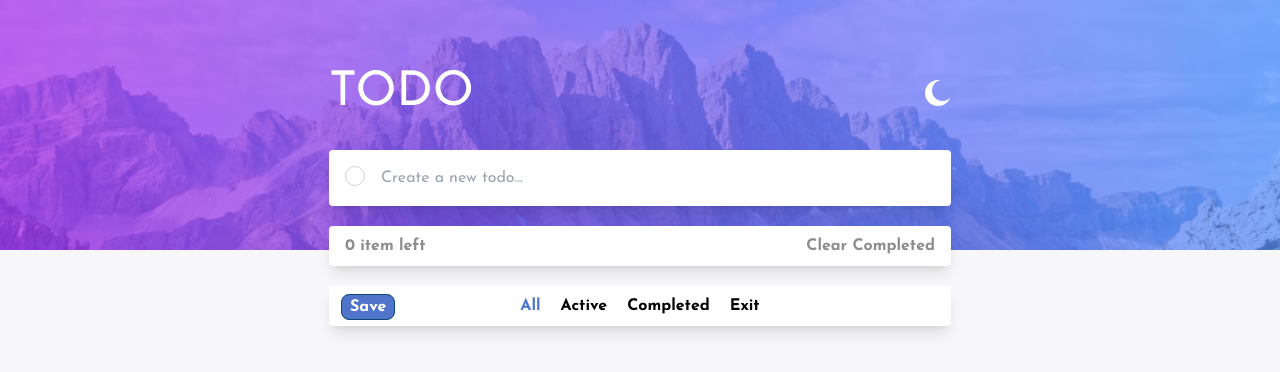
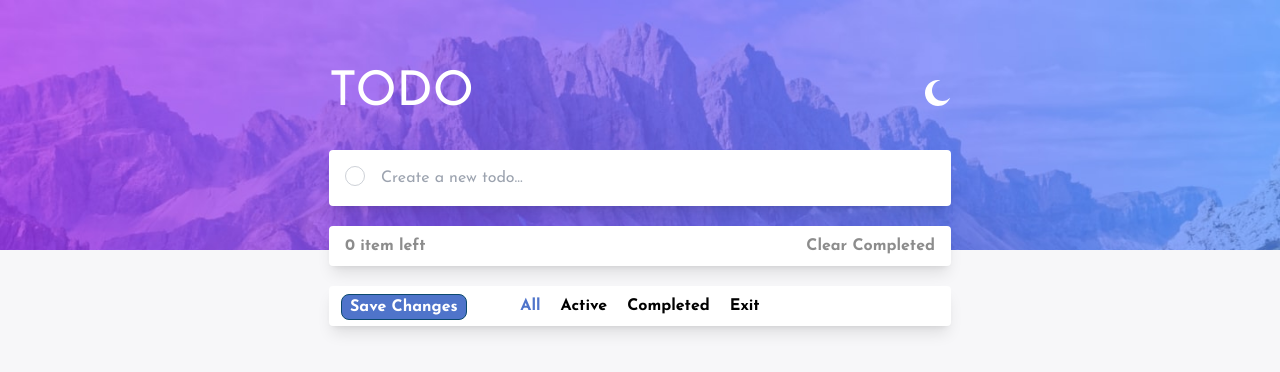
Before and after one commit to alcias4/todo-app, a Next.js app: page /task in a window 1280 px wide. Shown: the top 372 px of the page. Built offline with nearby package versions, Linux system fonts and the light colour scheme.

Commit message:
arreglos

```diff
--- a/src/app/api/users/route.ts
+++ b/src/app/api/users/route.ts
@@ -13,10 +13,9 @@ export async function POST (request:NextRequest) {
   const  res =await prisma.user.findUnique({
     where: {
       email:data.email,
-      password:data.password
     }
   })
-  if (res) {
+  if (res && res.password === data.password) {
     const listTask = await prisma.nota.findMany({
       where: {
         notaId: Number(res.id)
--- a/src/components/TasksList.tsx
+++ b/src/components/TasksList.tsx
@@ -62,7 +62,7 @@ const TasksList: React.FC<Props>  = ({listTask,deleteNote, notesActives, noteCom
 
 
       <section className="absolute flex p-2 w-full rounded -bottom-[60px] dark:bg-[#25273c] justify-end gap-5 dark:text-[#555675] font-bold bg-[#ffffff] shadow-lg desk:justify-center">
-      <button onClick={() => saveChances()} type="button"  className="text-white ease-in duration-200  hover:bg-opacity-50 left-[12px] absolute border bg-[#4f74ca] border-sky-900 rounded-lg px-2 " >Save</button>
+      <button onClick={() => saveChances()} type="button"  className="text-white ease-in duration-200  hover:bg-opacity-50 left-[12px] absolute border bg-[#4f74ca] border-sky-900 rounded-lg px-2 " >Save <span>Changes</span></button>
         <button type="button" onClick={allNotes}  className="text-[#4f74ca]  dark:hover:text-white ease-in duration-200 hover:text-opacity-50">All</button>
         <button type="button" onClick={notesActives} className="dark:hover:text-white ease-in duration-200 hover:text-black/65">Active</button>
         <button type="button" onClick={noteCompleted} className="dark:hover:text-white ease-in duration-200 hover:text-black/65">Completed</button>
```
